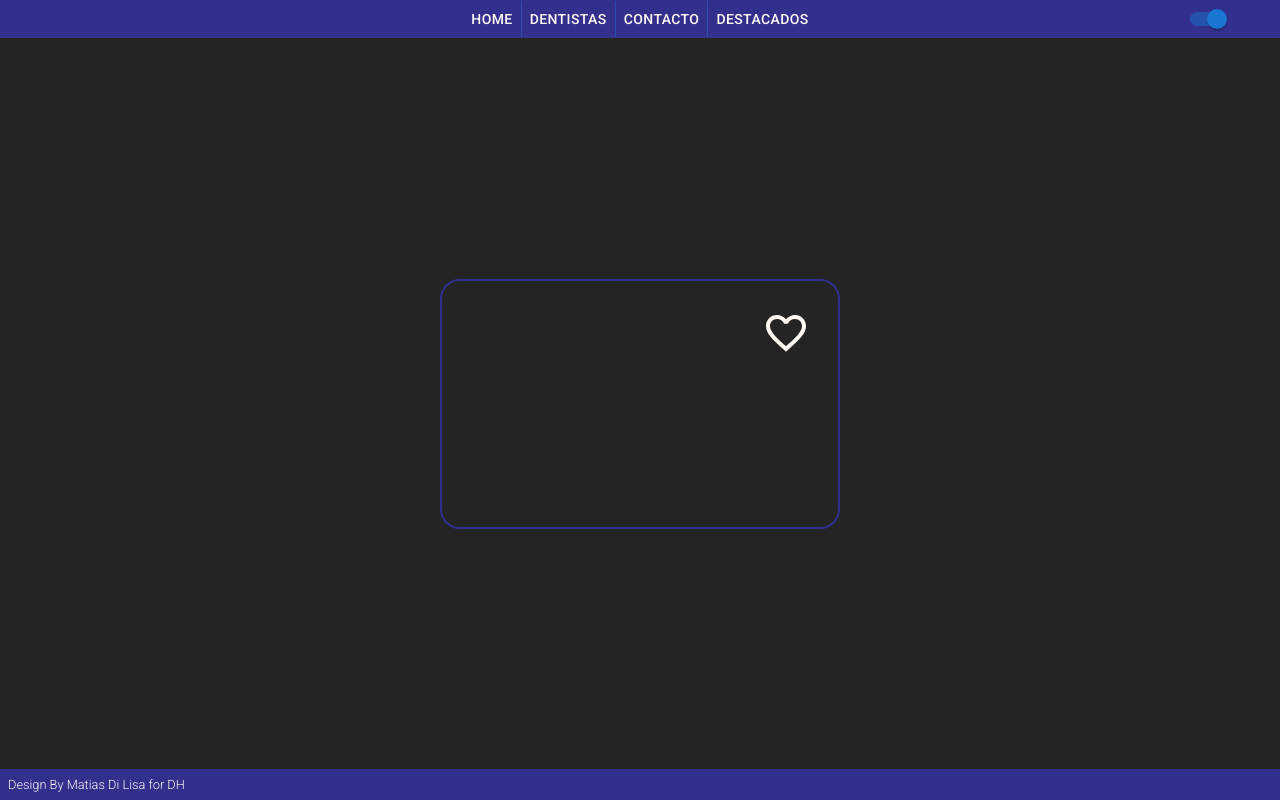
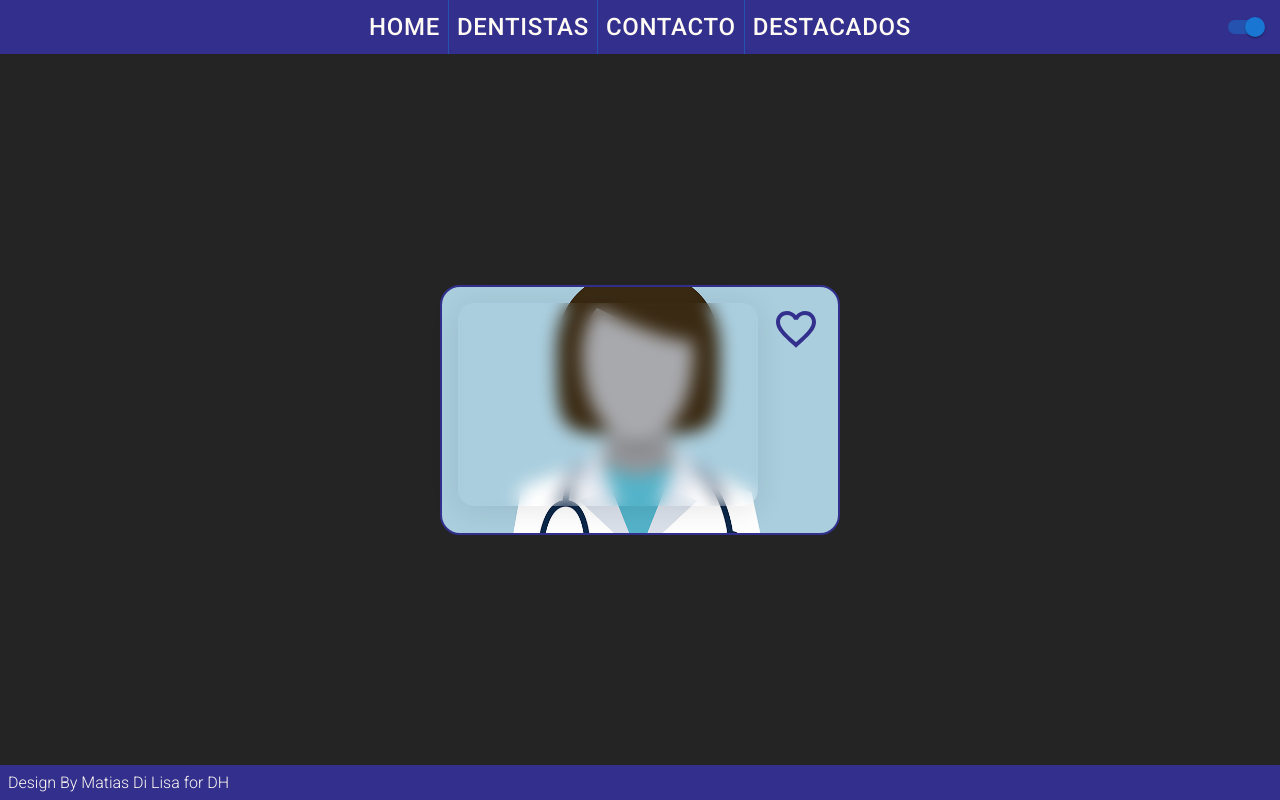
Before and after one commit to LordOfCinder2/Final-Frontend-III, a React (Vite) app in the folder FinalFrontendiii/: page /dentist/1 in a window 1280 px wide. Built offline with nearby package versions, Linux system fonts and the light colour scheme; no server answers.

Commit message:
added card images

```diff
--- a/FinalFrontendiii/src/Components/Common/DentistCard/DentistCard.css
+++ b/FinalFrontendiii/src/Components/Common/DentistCard/DentistCard.css
@@ -1,24 +1,50 @@
-.card{
- width: 250px;
- height: 50px;
- display: flex;
- align-items: center;
- margin: 5px;
- padding: 5px;
- border-radius: 10px;
+.card {
+	display: flex;
+	align-items: center;
+	flex-direction: column;
+	/* display: grid;
+ grid-template-rows: auto 50px;
+ grid-template-columns: 90% 10%;
+ grid-template-areas: 'img img' 'label icon'; */
+	margin: 5px;
+	border-radius: 1rem;
+ height: 300px;
+	width: 250px;
+ background-image: url(/src/assets/doctor.jpg);
+ background-size: cover;
+ background-repeat: no-repeat;
+ background-position: center;
+ position: relative;
 }
-.card-dark{
- border: 2px solid var(--primary-dark-font-color);
+.card-dark {
+	border: 1px solid var(--primary-dark-font-color);
 }
-.card-dark .card-link, .card-light .card-link{
- flex-grow: 1;
+.card .info-card{
+position: absolute;
+bottom: 0;
+display: flex;
+justify-content: space-between;
+align-items: center;
+padding: .5rem;
+width: 100%;
+border-radius: 0 0 1rem 1rem;
 }
-.card-dark .card-link .card-label, .card-dark .card-button .card-icon{
- color: var(--primary-dark-font-color);
+
+.card-dark .info-card{
+ background-color: var(--primary-dark-bg-color);
 }
-.card-light{
- border: 2px solid var(--primary-light-bg-color);
+.card-light .info-card{
+ background-color: var(--primary-light-bg-color);
 }
-.card-light .card-link .card-label, .card-light .card-button .card-icon{
- color: var(--primary-light-bg-color);
+
+.card-dark .card-label,
+.card-dark .card-button .card-icon {
+	color: var(--primary-dark-font-color);
 }
+.card-light {
+	border: 1px solid var(--primary-light-bg-color);
+}
+.card-light .card-label,
+.card-light .card-button .card-icon {
+	color: var(--secondary-light-bg-color);
+}
--- a/FinalFrontendiii/src/Components/Common/DentistCard/DentistCard.jsx
+++ b/FinalFrontendiii/src/Components/Common/DentistCard/DentistCard.jsx
@@ -12,7 +12,8 @@ const DentistCard = ({ dentist, addToFav }) => {
 	const { state } = useContext(ThemeContext)
 	return (
 		<div className={state.isDark ? 'card card-dark' : 'card card-light'}>
-			<Link to={`/dentist/${dentist.id}`} className="card-link">
+			<div className='info-card'>
+				<Link to={`/dentist/${dentist.id}`} className="card-link">
 				<p className="card-label">{dentist.name}</p>
 			</Link>
 			<IconButton
@@ -28,6 +29,8 @@ const DentistCard = ({ dentist, addToFav }) => {
 					<FavoriteBorderIcon className="card-icon" />
 				)}
 			</IconButton>
+			</div>
+
 		</div>
 	)
 }
--- a/FinalFrontendiii/src/Components/Common/DentistDardDetailed/DentistCardDetailed.css
+++ b/FinalFrontendiii/src/Components/Common/DentistDardDetailed/DentistCardDetailed.css
@@ -1,38 +1,49 @@
 .detailed-dentist-card {
 	position: relative;
 	border-radius: 20px;
-	padding: 2rem;
+	padding: 1rem;
 	margin: 2rem;
 	width: 400px;
 	height: 250px;
-	display: flex;
+	/* display: flex;
 	flex-direction: column;
-	justify-content: space-evenly;
+	justify-content: space-evenly; */
+	background-image: url(/src/assets/doctor.jpg);
+	background-size: cover;
+	background-position: 0 -75px;
 }
 .detailed-dentist-card-dark {
 	border: 2px solid var(--primary-dark-bg-color);
-	color: var(--primary-dark-font-color);
+	color: var(--primary-dark-bg-color);
 }
 .detailed-dentist-card-light {
 	border: 2px solid var(--primary-light-bg-color);
 	color: var(--primary-light-bg-color);
 }
-.detailed-dentist-card h1{
- max-width: 250px;
+.detailed-dentist-card .text-box {
+	display: flex;
+	flex-direction: column;
+	justify-content: space-evenly;
+	padding: .5rem;
+	height: 95%;
+	max-width: 300px;
+	background: rgba(255, 255, 255, 0);
+border-radius: 16px;
+box-shadow: 0 4px 30px rgba(0, 0, 0, 0.1);
+backdrop-filter: blur(8.5px);
 }
-
 
 .detailed-dentist-card .details-button {
 	position: absolute;
-	top: 20px;
-	right: 20px;
+	top: 10px;
+	right: 10px;
 }
-.detailed-dentist-card .details-button .details-icon{
-font-size: 3rem;
+.detailed-dentist-card .details-button .details-icon {
+	font-size: 3rem;
 }
-.detailed-dentist-card-dark .details-button .details-icon{
- color: var(--primary-dark-font-color);
+.detailed-dentist-card-dark .details-button .details-icon {
+	color: var(--primary-dark-bg-color);
 }
-.detailed-dentist-card-light .details-button .details-icon{
- color: var(--primary-light-bg-color);
+.detailed-dentist-card-light .details-button .details-icon {
+	color: var(--primary-light-bg-color);
 }
--- a/FinalFrontendiii/src/Components/Common/DentistDardDetailed/DentistCardDetailed.jsx
+++ b/FinalFrontendiii/src/Components/Common/DentistDardDetailed/DentistCardDetailed.jsx
@@ -17,10 +17,12 @@ const DentistCardDetailed = ({ dentist, addToFav }) => {
 					: 'detailed-dentist-card detailed-dentist-card-light'
 			}
 		>
+			<div className='text-box'>
 			<h1>{dentist.name}</h1>
 			<h2>{dentist.phone}</h2>
 			<h3>{dentist.email}</h3>
 			<p>{dentist.website}</p>
+			</div>
 			<IconButton
 				className="details-button"
 				onClick={() => {
--- a/FinalFrontendiii/src/Components/Layout/FooterLayout/FooterLayout.css
+++ b/FinalFrontendiii/src/Components/Layout/FooterLayout/FooterLayout.css
@@ -1,9 +1,8 @@
-
 .footer-layout .footer {
- height: 100%;
-	font-size: 0.8rem;
+	height: 100%;
+	font-size: 1rem;
 	font-weight: 300;
- padding: .5rem;
+	padding: 0.5rem;
 }
 .footer-layout .footer-dark {
 	background-color: var(--primary-dark-bg-color);
--- a/FinalFrontendiii/src/Components/Layout/NavbarLayout/NavbarLayout.css
+++ b/FinalFrontendiii/src/Components/Layout/NavbarLayout/NavbarLayout.css
@@ -1,32 +1,39 @@
-a{
+a {
 	text-decoration: none;
 }
-.navbar{
+.navbar {
 	display: grid;
 	height: 100%;
- grid-template-columns: 8% 84% 8%;
+	grid-template-columns: 5% 90% 5%;
 }
-.button-container{
+.button-container {
 	grid-column-start: 2;
 	justify-content: center;
 	align-items: center;
 }
 
-.navbar a button{
- color:var(--primary-dark-font-color);
+.navbar .page .botones {
+	color: var(--primary-dark-font-color);
+	font-size: 1.5rem;
 }
-.navbar-dark{
+.navbar .active-page .botones {
+	font-size: 1.5rem;
+}
+.navbar .switch {
+	align-self: center;
+}
+.navbar-dark {
 	background-color: var(--primary-dark-bg-color);
 }
-.navbar-light{
+.navbar-light {
 	background-color: var(--primary-light-bg-color);
 }
 
-.navbar-dark .active-page button{
- color: var(--secondary-light-bg-color) ;
+.navbar-dark .active-page button {
+	color: var(--secondary-light-bg-color);
 	background-color: var(--secondary-dark-bg-color);
 }
-.navbar-light .active-page button{
+.navbar-light .active-page button {
 	color: var(--primary-light-bg-color);
 	background-color: var(--secondary-light-bg-color);
 }
--- a/FinalFrontendiii/src/Components/Layout/NavbarLayout/NavbarLayout.jsx
+++ b/FinalFrontendiii/src/Components/Layout/NavbarLayout/NavbarLayout.jsx
@@ -1,9 +1,5 @@
 import React, { useContext } from 'react'
 import { NavLink } from 'react-router-dom'
-import '@fontsource/roboto/300.css'
-import '@fontsource/roboto/400.css'
-import '@fontsource/roboto/500.css'
-import '@fontsource/roboto/700.css'
 import { Button, ButtonGroup, Switch } from '@mui/material'
 import './NavbarLayout.css'
 import { ThemeContext } from '../../../context/ThemeContext.provider'
@@ -14,6 +10,7 @@ const NavbarLayout = () => {
 	const handleChange = () => {
 		dispatch({ type: 'CHANGE_THEME' })
 	}
+
 
 	return (
 		<div className="navbar-layout">
@@ -49,6 +46,7 @@ const NavbarLayout = () => {
 					</NavLink>
 				</ButtonGroup>
 				<Switch
+				className='switch'
 					inputProps={{ 'aria-label': 'controlled' }}
 					onChange={handleChange}
 					defaultChecked
--- a/FinalFrontendiii/src/Components/Pages/Contact/ContactForm.css
+++ b/FinalFrontendiii/src/Components/Pages/Contact/ContactForm.css
@@ -1,39 +1,40 @@
-
-.contact-form-dark{
+.contact-form-dark {
 	background-color: var(--secondary-dark-bg-color);
 }
-.contact-form-light{
+.contact-form-light {
 	background-color: var(--secondary-light-bg-color);
 }
-.contact-form{
+.contact-form {
 	flex-grow: 1;
 	display: flex;
 	flex-direction: column;
 	justify-content: center;
 	align-items: center;
 }
-.contact-form .label-text-dark, .contact-form .label-text-dark.Mui-focused{
- color: aliceblue;
+.contact-form .label-text-dark,
+.contact-form .label-text-dark.Mui-focused {
+	color: var(--primary-dark-font-color);
 }
-.contact-form .label-text-light, .contact-form .label-text-light.Mui-focused{
+.contact-form .label-text-light,
+.contact-form .label-text-light.Mui-focused {
 	color: var(--primary-light-bg-color);
 }
 
-.contact-form .name-field{
+.contact-form .name-field,
+.contact-form .email-field {
 	margin: 5px;
+	width: 300px;
 }
-.contact-form .email-field{
- margin: 5px;
-}
-.contact-form .submit-button{
- margin: 5px;
- padding: 8px 25px;
+.contact-form .submit-button {
+	font-size: 1.2rem;
+	margin: 1rem;
+	padding: 0.5rem 3rem;
 }
 
-.contact-form .submit-button-dark{
+.contact-form .submit-button-dark {
 	background-color: var(--primary-dark-bg-color);
 }
 
-.contact-form .submit-button-light{
+.contact-form .submit-button-light {
 	background-color: var(--primary-light-bg-color);
 }
--- a/FinalFrontendiii/src/Components/Pages/Dentists/Dentists.css
+++ b/FinalFrontendiii/src/Components/Pages/Dentists/Dentists.css
@@ -1,13 +1,14 @@
-.dentists-list{
+.dentists-list {
 	flex-grow: 1;
+	height: 100%;
 	display: flex;
 	flex-wrap: wrap;
 	justify-content: center;
- align-items: center;
+	align-content: center;
 }
-.dentists-list-dark{
+.dentists-list-dark {
 	background-color: var(--secondary-dark-bg-color);
 }
-.dentists-list-light{
+.dentists-list-light {
 	background-color: var(--secondary-light-bg-color);
 }
--- a/FinalFrontendiii/src/Components/Pages/Favs/Favs.css
+++ b/FinalFrontendiii/src/Components/Pages/Favs/Favs.css
@@ -1,10 +1,11 @@
-.favs{
+.favs {
 	flex-grow: 1;
 	display: flex;
 	flex-wrap: wrap;
 	justify-content: center;
 	align-items: center;
+	align-content: center;
 }
-.favs-dark{
+.favs-dark {
 	background-color: var(--secondary-dark-bg-color);
 }
--- a/FinalFrontendiii/src/Components/Pages/Home/Home.css
+++ b/FinalFrontendiii/src/Components/Pages/Home/Home.css
@@ -1,4 +1,3 @@
-
 .home {
 	flex-grow: 1;
 	background-image: url(../../../assets/pexels-tima-miroshnichenko-5355925.jpg);
@@ -7,26 +6,28 @@
 	flex-direction: column;
 	justify-content: center;
 	align-items: center;
-
 }
-.home-dark{
+.home-dark {
 	color: var(--primary-dark-bg-color);
 }
-.home-light{
+.home-light {
 	color: var(--primary-light-bg-color);
 }
-.home h1{
+.home h1 {
 	text-transform: uppercase;
- font-size: 2.5rem;
+	font-size: 3rem;
 	padding: 15px;
 }
-.home h3{
+.home h3 {
+	font-size: 1.5rem;
 	font-weight: 500;
 	padding: 5px;
 }
-.home .access-link .access-button{
- margin: 10px;
+.home .access-link .access-button {
+	font-size: 1.5rem;
+	margin: 1rem;
+	padding: 0.4rem 3rem;
 }
-.home-dark .access-link .access-button{
+.home-dark .access-link .access-button {
 	background-color: var(--primary-dark-bg-color);
 }
```
Also changed, not shown: FinalFrontendiii/src/Components/Layout/Layout.css (+5 -5 lines), FinalFrontendiii/src/assets/doctor.jpg (added). Lines whose indentation alone changed are shown as unchanged.
